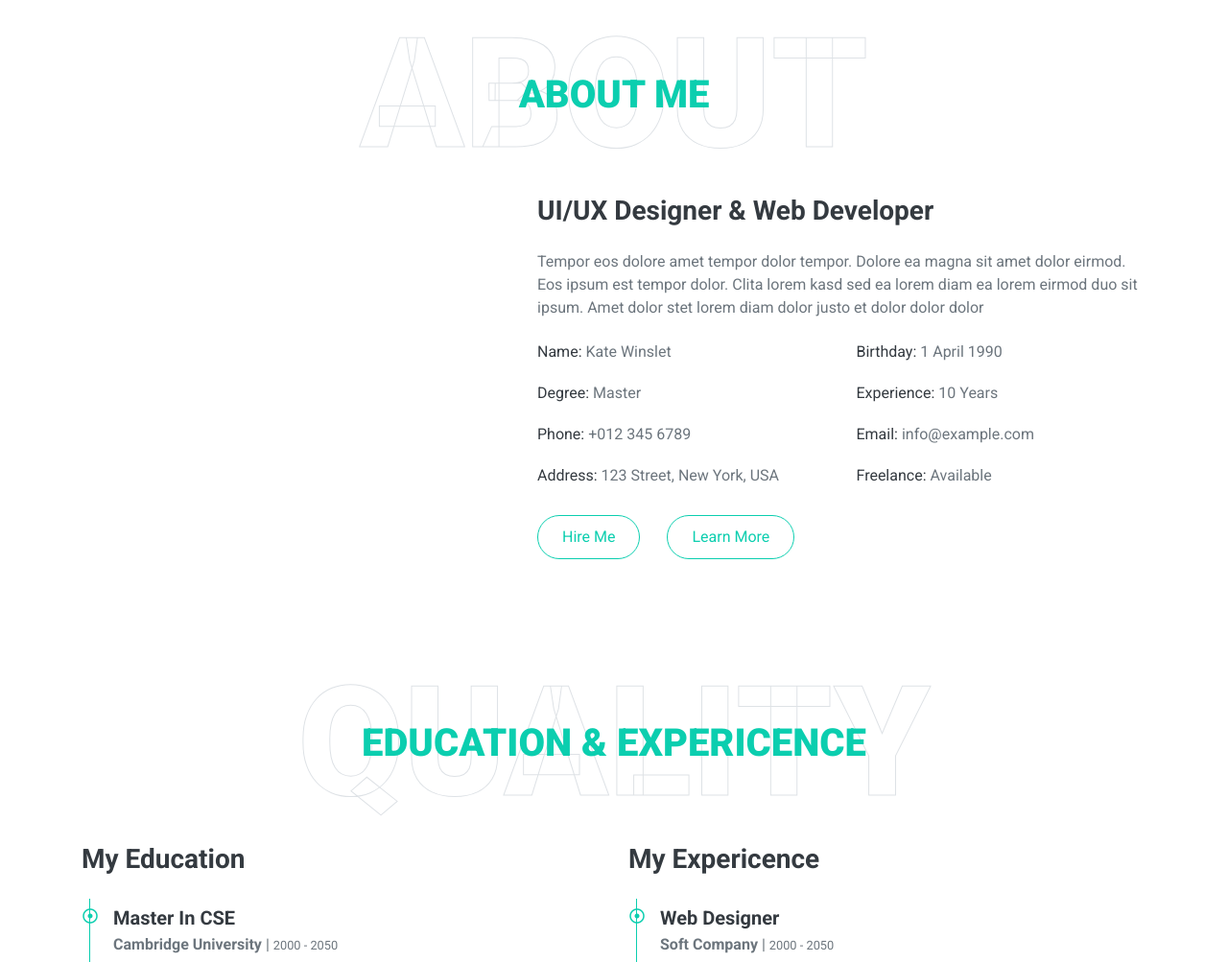
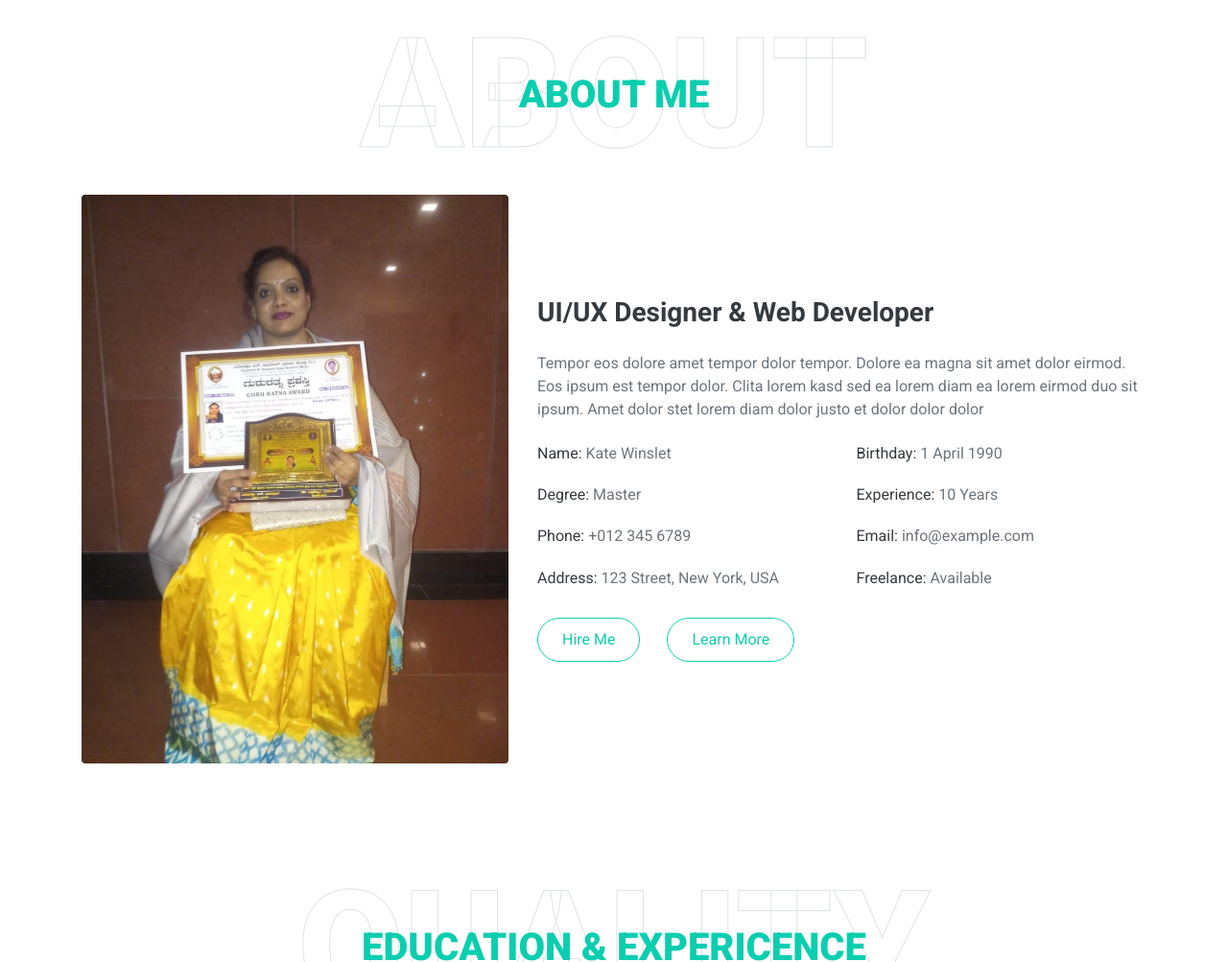
Before and after one commit to drdevikanagaraju/drdevikanagaraju.github.io, a plain HTML site: page index.html in a window 1280 px wide. Shown: the part 893-1896 px from the top of the page at 96% size. Drawn offline with nearby package versions, Linux system fonts and the light colour scheme; files whose address does not match are found by name.

Commit message:
Update index.html

```diff
--- a/index.html
+++ b/index.html
@@ -108,7 +108,7 @@
             </div>
             <div class="row align-items-center">
                 <div class="col-lg-5 pb-4 pb-lg-0">
-                    <img class="img-fluid rounded w-100" src="img/about.jpg" alt="">
+                    <img class="img-fluid rounded w-100" src="about.jpg" alt="">
                 </div>
                 <div class="col-lg-7">
                     <h3 class="mb-4">UI/UX Designer & Web Developer</h3>
```
